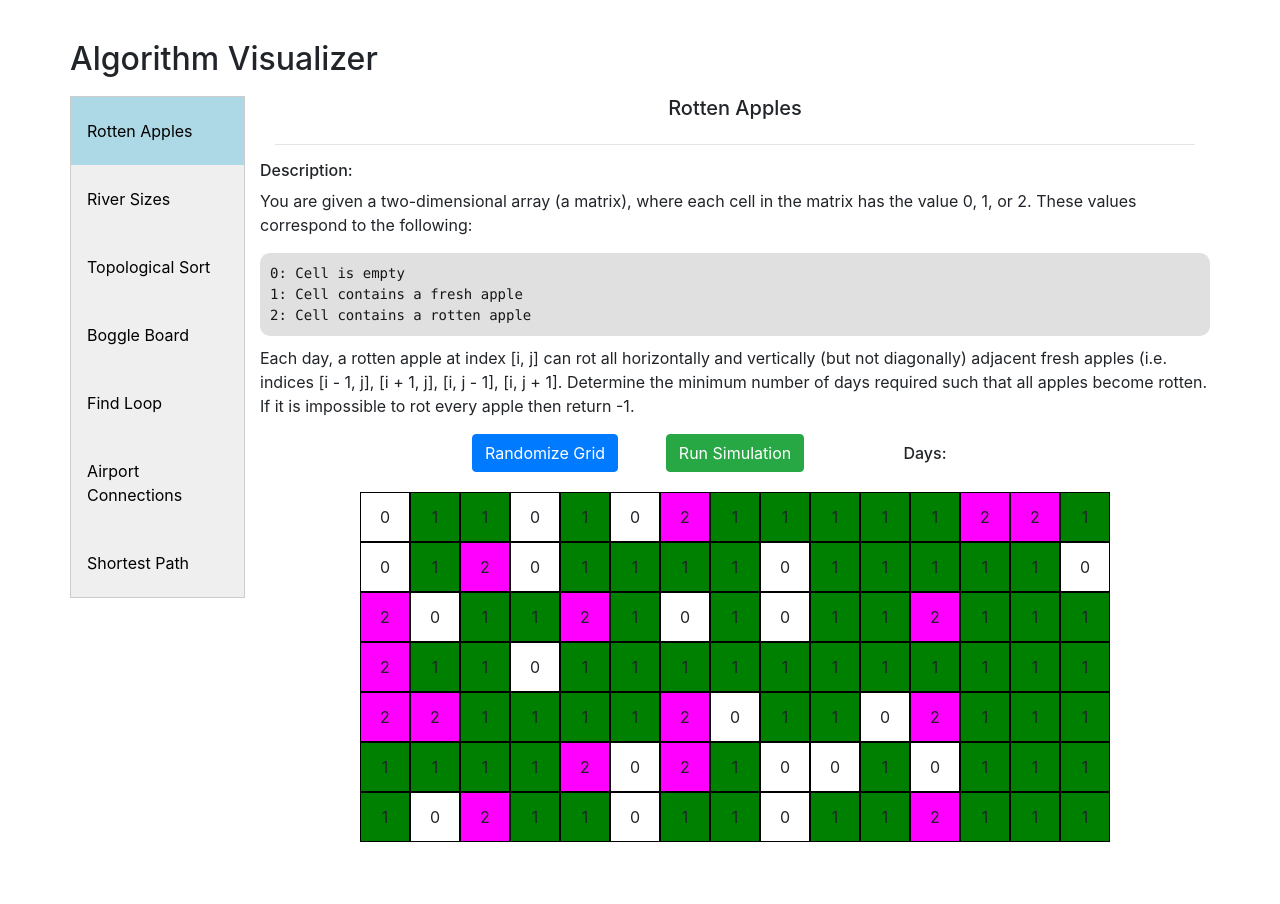
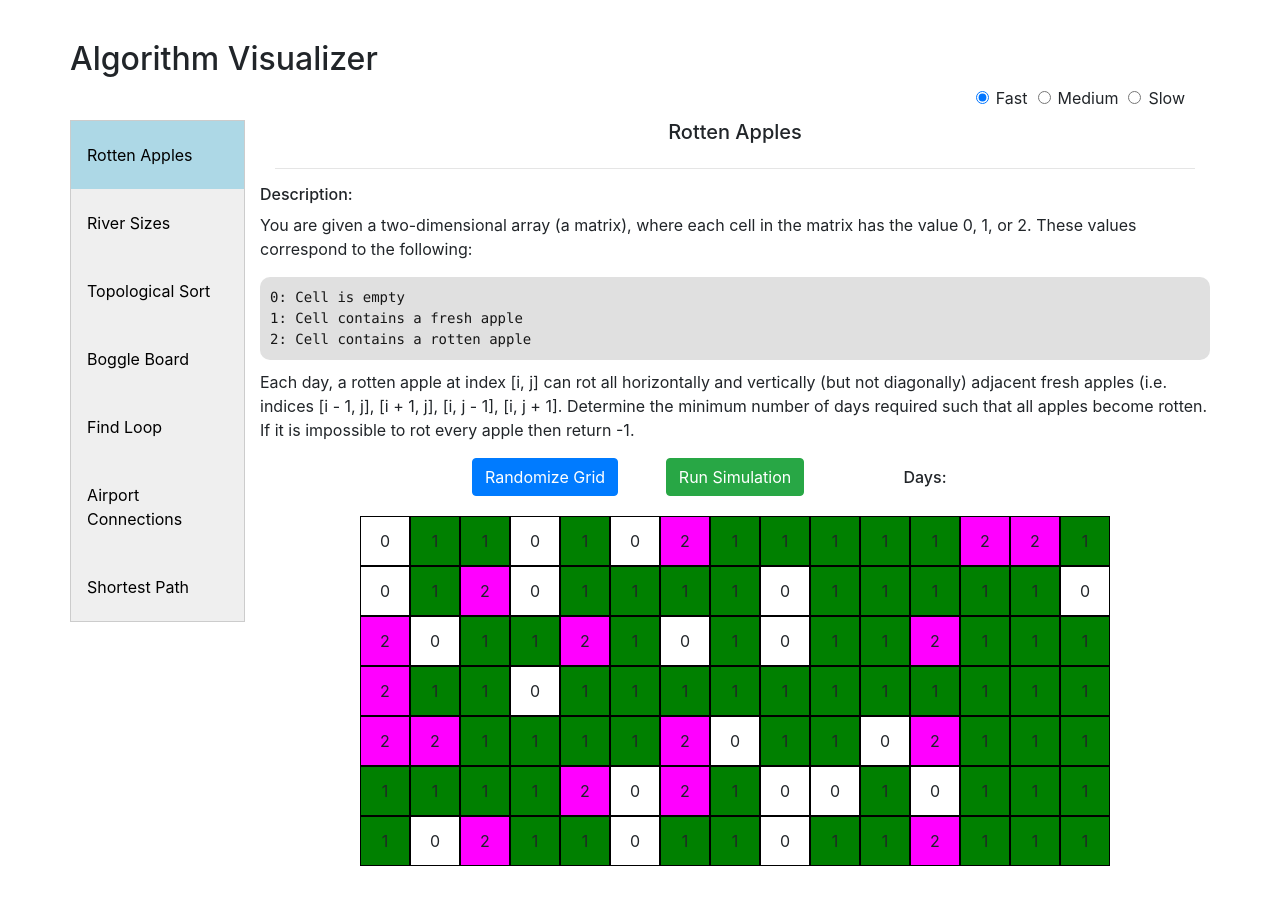
Before and after one commit to SpenserDavis/algoVisualizer, a React (Create React App) app: page /apples in a window 1280 px wide. Before the commit the page ends 882 px from the top, so only its background shows below. Built offline with nearby package versions, Linux system fonts and the light colour scheme.

Commit message:
added speed buttons

```diff
--- a/src/App.css
+++ b/src/App.css
@@ -128,3 +128,7 @@
 .visitingNode {
   background-color: cyan !important;
 }
+
+.speed-button {
+  margin-right: 10px;
+}
--- a/src/App.jsx
+++ b/src/App.jsx
@@ -4,13 +4,49 @@ import DisplayArea from "./components/ContentRoutes";
 import "./App.css";
 import { BrowserRouter } from "react-router-dom";
 
-function App() {
+const speeds = {
+  Slow: 200,
+  Medium: 100,
+  Fast: 50,
+};
+
+class App extends React.Component {
+  state = {
+    speed: 50,
+  };
+
+  handleSpeedChange = (e) => {
+    const { value } = e.target;
+    console.log(e.target);
+    this.setState({ speed: parseInt(value) });
+  };
+
+  renderRadioButtons = () =>
+    Object.keys(speeds).map((speed, i) => (
+      <div key={`speed-${i}`} className="form-check speed-button float-right">
+        <input
+          className="form-check-input"
+          type="radio"
+          name={speed}
+          value={speeds[speed]}
+          checked={this.state.speed === speeds[speed]}
+          onChange={this.handleSpeedChange}
+        />
+        <label className="form-check-label" htmlFor={speed}>
+          {speed}
+        </label>
+      </div>
+    ));
+
+  render() {
     return (
       <div className="App">
         <div className="container">
           <div className="row pageHeader">
             <h2>Algorithm Visualizer</h2>
           </div>
+          {this.renderRadioButtons()}
+          <br />
           <div className="row pageContent">
             <BrowserRouter>
               <Menu />
@@ -21,5 +57,6 @@ function App() {
       </div>
     );
   }
+}
 
 export default App;
--- a/src/components/Algos/Boggle.jsx
+++ b/src/components/Algos/Boggle.jsx
@@ -200,6 +200,7 @@ class Boggle extends React.Component {
       foundWords,
       simulationIsComplete: true,
       simulationIsRunning: false,
+      currNode: [-1, -1],
     });
   };
 
@@ -220,6 +221,7 @@ class Boggle extends React.Component {
     node = node[char];
     if ("*" in node) {
       foundWords[node["*"]] = true;
+      this.setState({ foundWords });
       wordIsFound = true;
       location.charInWord = true;
     }
--- a/src/components/Algos/Rivers.jsx
+++ b/src/components/Algos/Rivers.jsx
@@ -173,6 +173,7 @@ class Rivers extends React.Component {
       riverSizes,
       simulationIsRunning: false,
       simulationIsComplete: true,
+      currNode: [-1, -1],
     });
   };
 
```
Lines whose indentation alone changed are shown as unchanged.
